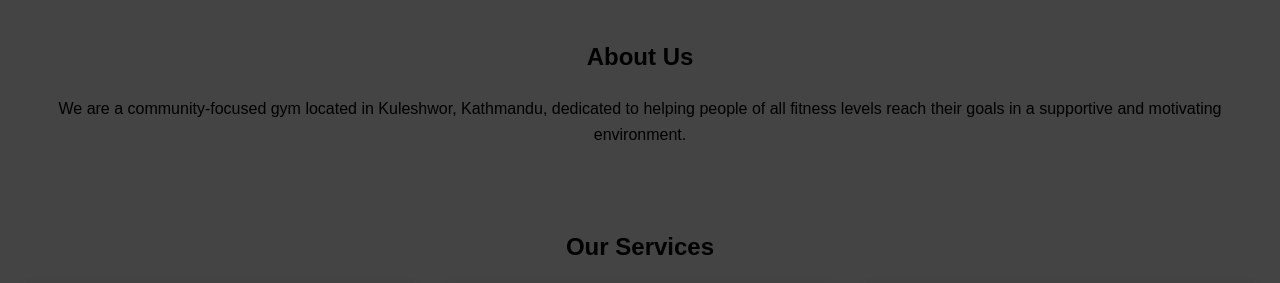
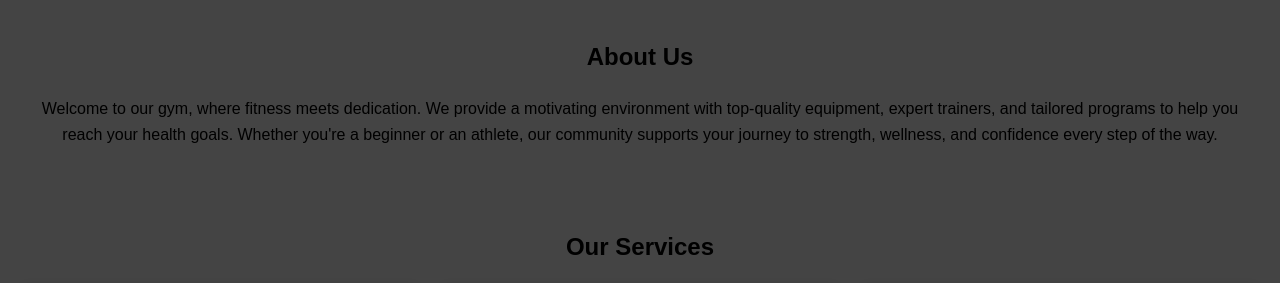
Before and after one commit to amantiwaricr/html, a plain HTML site: page index.html in a window 1280 px wide. Shown: the part 840-1123 px from the top of the page. Drawn offline with Linux system fonts and the light colour scheme.

Commit message:
minor changes

```diff
--- a/index.html
+++ b/index.html
@@ -166,7 +166,7 @@
 
   <section class="section" id="about">
     <h2>About Us</h2>
-    <p style="text-align:center">We are a community-focused gym located in Kuleshwor, Kathmandu, dedicated to helping people of all fitness levels reach their goals in a supportive and motivating environment.</p>
+    <p style="text-align:center">Welcome to our gym, where fitness meets dedication. We provide a motivating environment with top-quality equipment, expert trainers, and tailored programs to help you reach your health goals. Whether you're a beginner or an athlete, our community supports your journey to strength, wellness, and confidence every step of the way.</p>
   </section>
 
   <section class="section" id="services">
```
